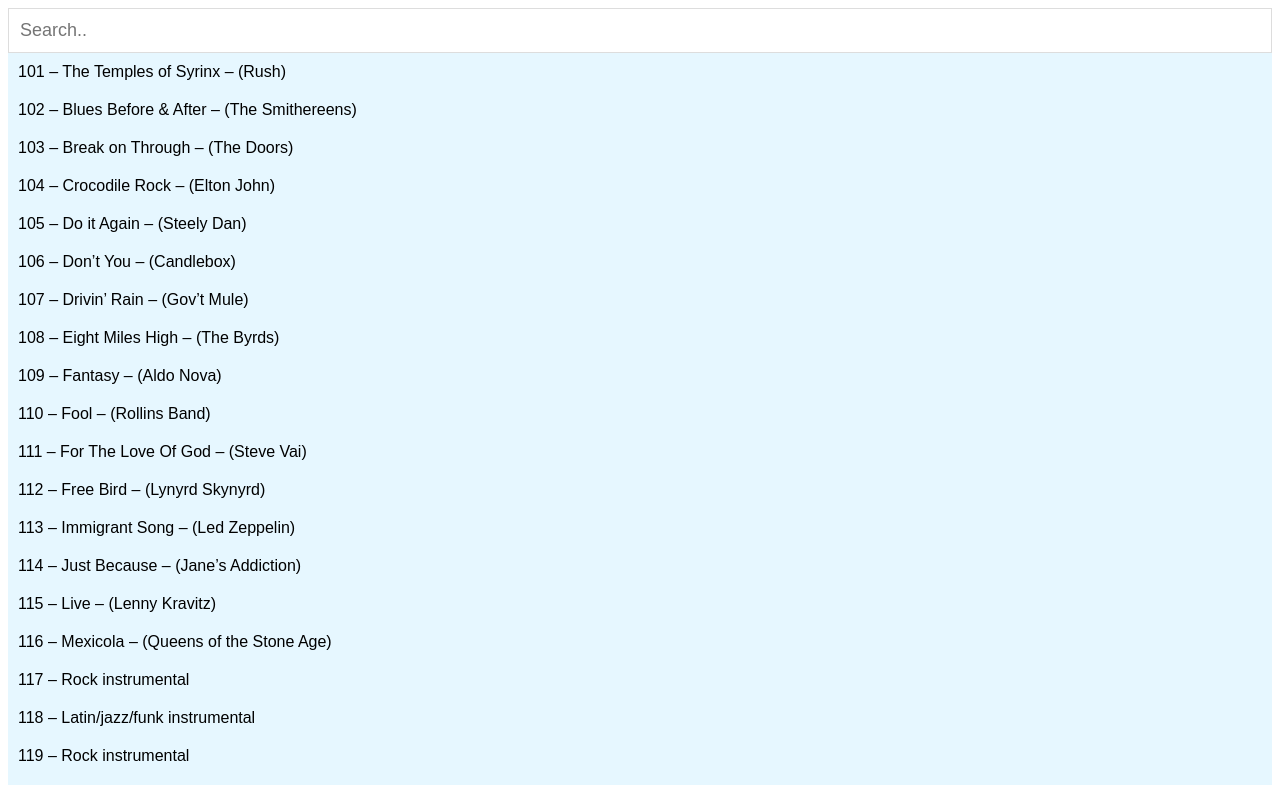
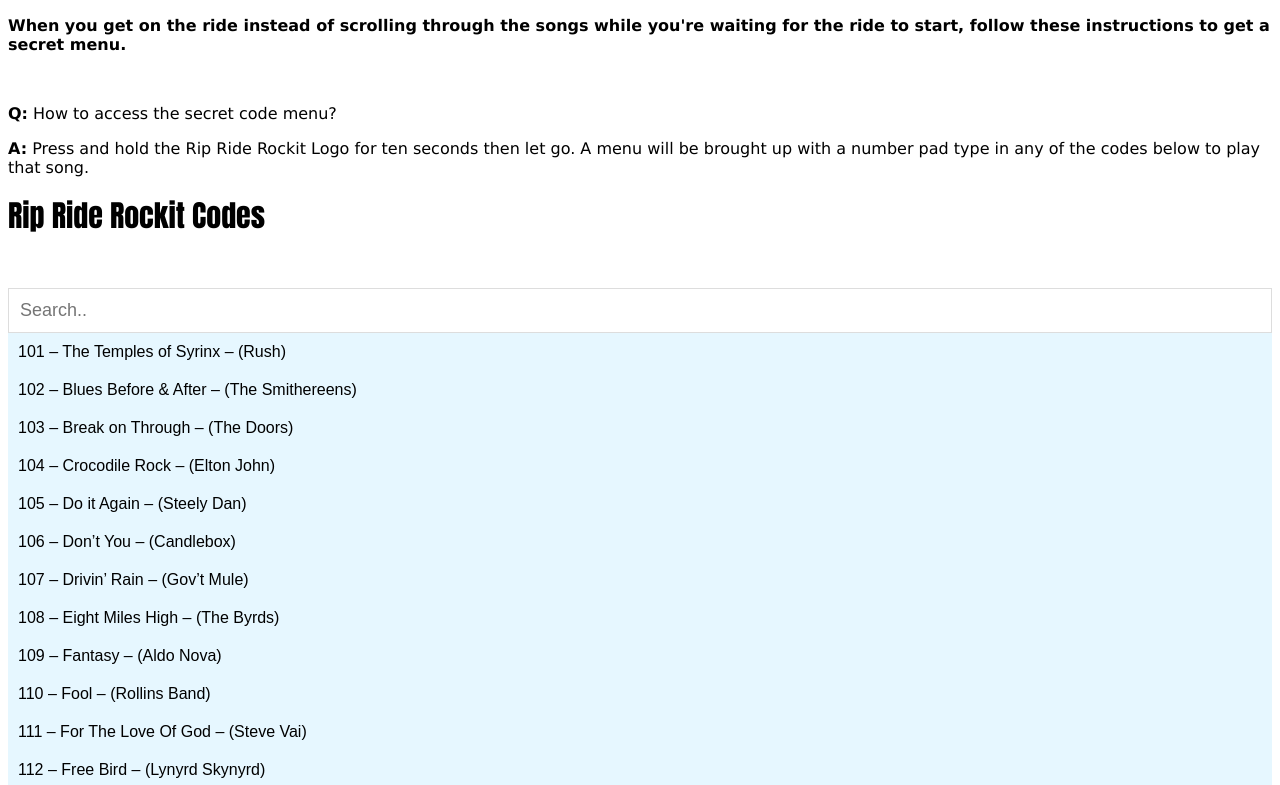
Before and after one commit to BrendanDenzel/ripriderockitcodes, a plain HTML site: page index.html in a window 1280 px wide. Shown: the top 785 px of the page. Drawn offline with Linux system fonts and the light colour scheme.

Commit message:
Update index.html

```diff
--- a/index.html
+++ b/index.html
@@ -1,4 +1,10 @@
 <!DOCTYPE html>
+<p><span style="font-family: Verdana, Geneva, sans-serif;"><strong>When you get on the ride instead of scrolling through the songs while you&apos;re waiting for the ride to start, follow these instructions to get a secret menu.</strong></span></p>
+<p><br></p>
+<p><strong><span style="font-family: Verdana, Geneva, sans-serif;">Q:</span></strong><span style="font-family: Verdana, Geneva, sans-serif;">&nbsp;How to access the secret code menu?</span></p>
+<p><span style="font-family: Verdana, Geneva, sans-serif;"><strong>A:</strong> Press and hold the Rip Ride Rockit Logo for ten seconds then let go. A menu will be brought up with a number pad type in any of the codes below to play that song.</span></p>
+<p><span style="font-family: Impact, Charcoal, sans-serif; font-size: 30px;">Rip Ride Rockit Codes</span></p>
+<p><br></p>
 <html>
 <head>
 <meta name="viewport" content="width=device-width, initial-scale=1">
```
